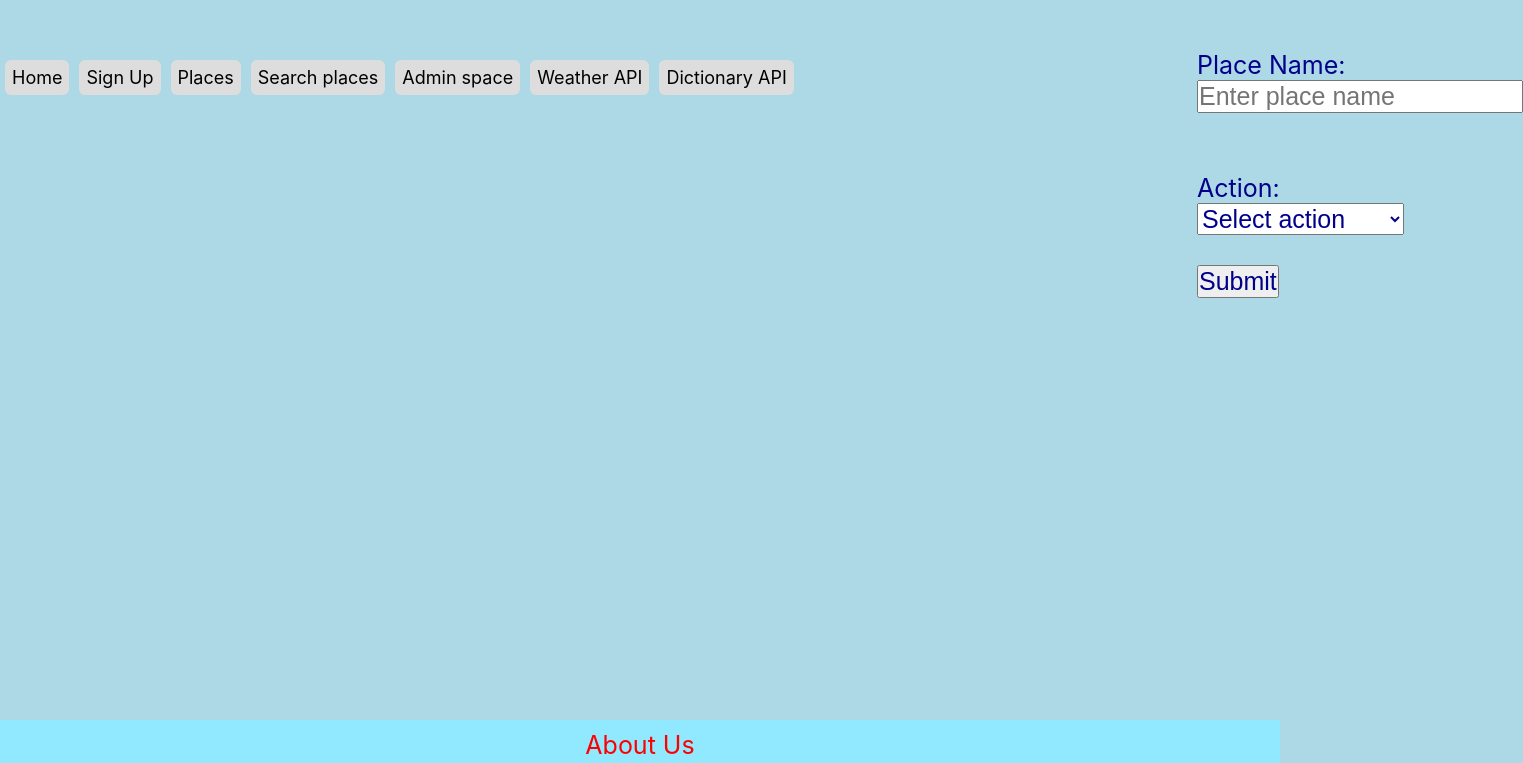
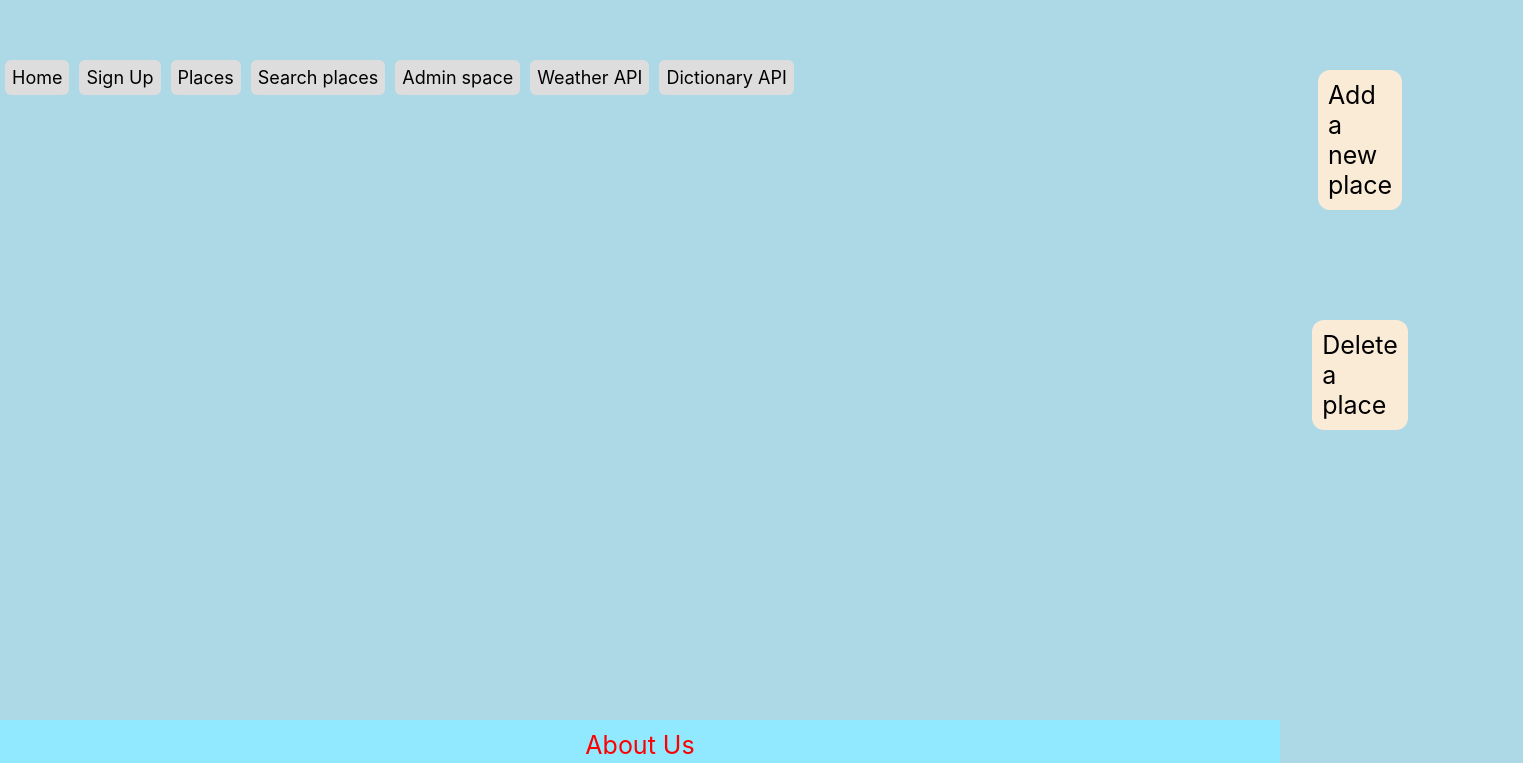
Before and after one commit to VIVPM/tourist-guide-website, a React (Create React App) app: page /Admin in a window 1280 px wide. Shown: the top 763 px of the page, 1523 px wide, since content can reach past the window. Built offline with nearby package versions, Linux system fonts and the light colour scheme; some icons are missing.

Commit message:
changes5

```diff
--- a/src/Admin.css
+++ b/src/Admin.css
@@ -8,6 +8,7 @@
 }
 
 .link {
+    display: flex;
     text-decoration: none;
     padding: 10px;
     background-color: antiquewhite;
--- a/src/Admin.js
+++ b/src/Admin.js
@@ -1,78 +1,17 @@
-// import { Link } from "react-router-dom";
-// import './Admin.css'
-// const Admin=()=>{
+import { NavLink } from "react-router-dom";
+import './Admin.css'
+const Admin=()=>{
 
-//     return(
-//         <div>
-//             <div className="form">
-//                 <Link className="link" to='/Addplace'>Add a new place</Link>
-//                 <br/>
-//                 <br/>
-//                 <br/>
-//                 <Link className="link" to='/Deleteplace'>Delete a place</Link>
-//             </div>
-//         </div>
-//     )
-// }
-// export default Admin;
-
-
-import { useState } from "react";
-import './Admin.css';
-
-const Admin = () => {
-    const [formData, setFormData] = useState({
-        placeName: "",
-        actionType: ""
-    });
-
-    const handleSubmit = (e) => {
-        e.preventDefault();
-        // Handle form submission, e.g., navigate or send data
-        console.log(formData); // This is where you would process form data
-    };
-
-    const handleChange = (e) => {
-        const { name, value } = e.target;
-        setFormData(prevData => ({
-            ...prevData,
-            [name]: value
-        }));
-    };
-
-    return (
+    return(
         <div>
             <div className="form">
-                <form onSubmit={handleSubmit}>
-                    <label htmlFor="placeName">Place Name:</label>
-                    <input
-                        type="text"
-                        id="placeName"
-                        name="placeName"
-                        value={formData.placeName}
-                        onChange={handleChange}
-                        placeholder="Enter place name"
-                    />
-                    <br /><br />
-
-                    <label htmlFor="actionType">Action:</label>
-                    <select
-                        id="actionType"
-                        name="actionType"
-                        value={formData.actionType}
-                        onChange={handleChange}
-                    >
-                        <option value="">Select action</option>
-                        <option value="Add">Add a new place</option>
-                        <option value="Delete">Delete a place</option>
-                    </select>
-                    <br /><br />
-
-                    <button type="submit">Submit</button>
-                </form>
+                <NavLink className="link" to='/Addplace'>Add a new place</NavLink>
+                <br/>
+                <br/>
+                <br/>
+                <NavLink className="link" to='/Deleteplace'>Delete a place</NavLink>
             </div>
         </div>
-    );
+    )
 }
-
 export default Admin;
```
Also changed, not shown: 11 other files (tests, documents, lock files or other folders).
